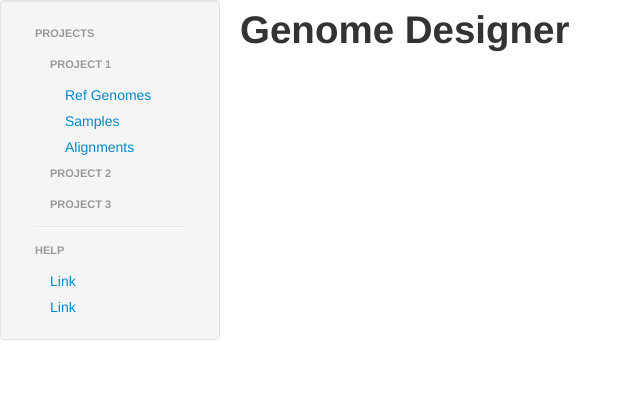
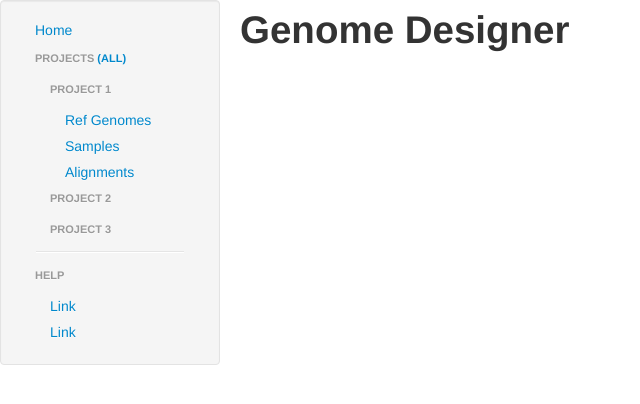
Before and after one commit to churchlab/millstone, a Django app: page / in a window 1280 px wide. Shown: the top 404 px of the page, without its empty margins (0-640 px from the left). Run offline with Django 3.2, Linux system fonts and the light colour scheme; some libraries are stand-ins or nearby versions.

Commit message:
Update navbar with link to home and link to /projects.

```diff
--- a/genome_designer/main/templates/side_nav_bar.html
+++ b/genome_designer/main/templates/side_nav_bar.html
@@ -2,7 +2,8 @@
     <div class="well">
         <div>
             <ul class="nav nav-list">
-                <li><label class="tree-toggle nav-header">Projects</label>
+                <li><label><a href="/">Home</a></label></li>
+                <li><label class="tree-toggle nav-header">Projects <a href="/projects">(all)</a></label>
                     <ul class="nav nav-list tree">
                         <li><label class="tree-toggle nav-header">Project 1</label>
                             <ul class="nav nav-list tree">
```
